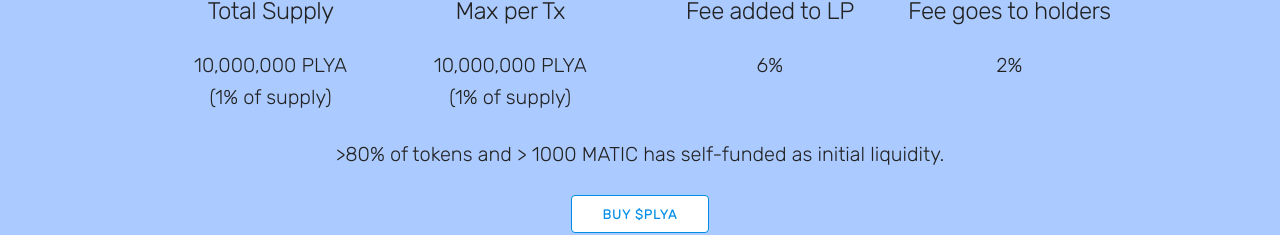
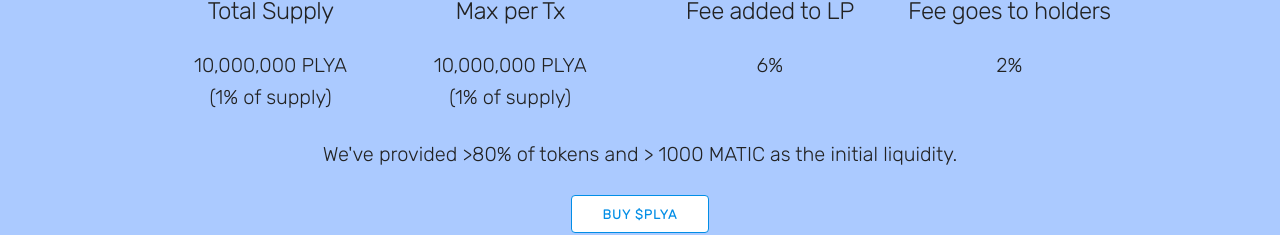
Before and after one commit to mynameisakbar/pa, a plain HTML site: page index.html in a window 1280 px wide. Shown: the part 1216-1451 px from the top of the page. Drawn offline with Linux system fonts and the light colour scheme.

Commit message:
update some copy again

```diff
--- a/index.html
+++ b/index.html
@@ -150,7 +150,7 @@
           </div>
 
           <p class="section-description">
-            >80% of tokens and > 1000 MATIC has self-funded as initial liquidity.
+            We've provided >80% of tokens and > 1000 MATIC as the initial liquidity.
           </p>
           <a class="button button-primary button-top-banner" href="https://quickswap.exchange/#/swap?inputCurrency=0xe3c8fab5c2902cde95dfd9f797be5af26620c4ce">Buy $PLYA</a>
 
```
